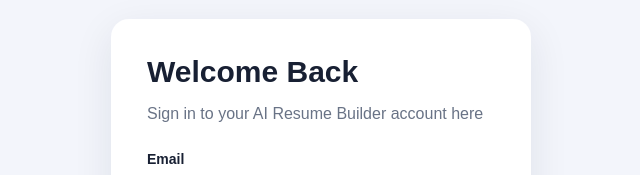
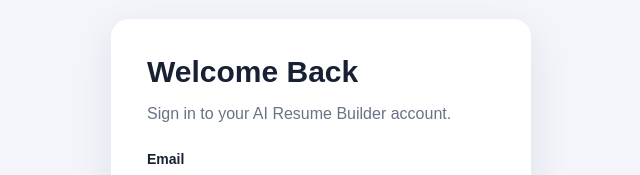
Before and after one commit to RaviWaghachavare/AiBasedResumeBuilder-Frontend, a React (Vite) app: page /login in a window 1280 px wide. Shown: the part 164-339 px from the top of the page, without its empty margins (319-959 px from the left). Built offline with nearby package versions, Linux system fonts and the light colour scheme.

Commit message:
here removed

```diff
--- a/src/pages/Login.jsx
+++ b/src/pages/Login.jsx
@@ -51,7 +51,7 @@ function Login() {
     <div className="login-page">
       <form className="login-card" onSubmit={handleLogin}>
         <h1>Welcome Back</h1>
-        <p>Sign in to your AI Resume Builder account here</p>
+        <p>Sign in to your AI Resume Builder account.</p>
 
         <label>Email</label>
         <input
```
